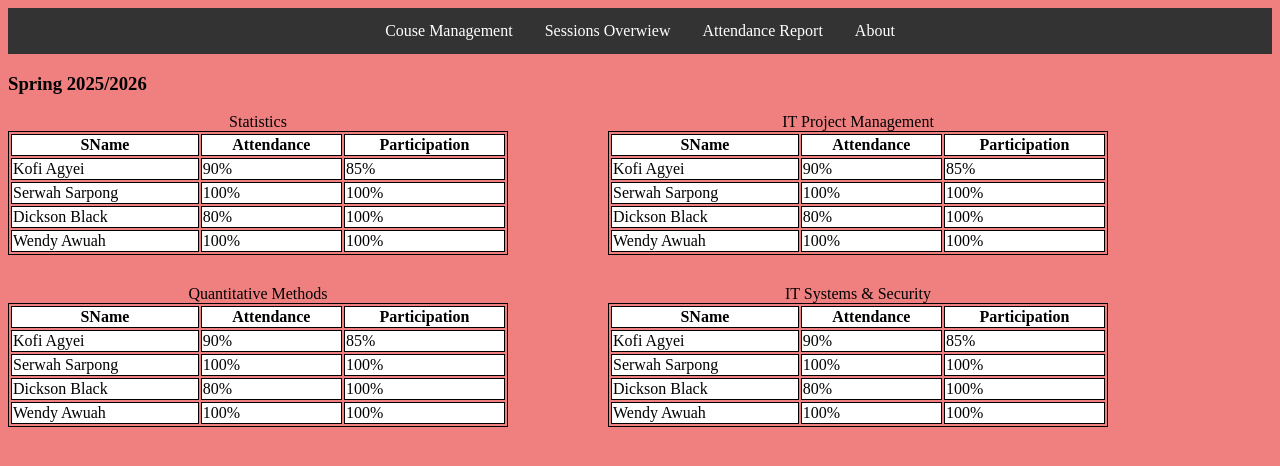
After one commit to Gwen288/LabProject_Wendy.A.A.Dwumfuor, a PHP site: page /Session.html in a window 1280 px wide. The commit adds this page. Shown: the top 466 px of the page. Run offline with PHP 8.4, Linux system fonts and the light colour scheme.

Commit message:
Added a session page dashboard

```diff
--- /dev/null
+++ b/Session.html
@@ -0,0 +1,191 @@
+<!DOCTYPE html>
+<html lang="en">
+    <head>
+        <meta charset="UTF-8">
+        <meta name="viewport" content="width=device-width initial-scale=1.0">
+        <title>Session</title>
+        <link rel="stylesheet" href="dashboard.css">
+    </head>
+    <body>
+
+        <div  class="nav">
+            <ul >
+                <li><a href="#Course">Couse Management</a></li>
+                <li><a href="Session.html">Sessions Overwiew</a></li>
+                <li><a href="#Attendance">Attendance Report</a></li>
+             <li><a href="#about">About</a></li>
+             </ul>
+
+        </div>
+
+        <section >
+            <h3>Spring 2025/2026</h3>
+             <div class="row">
+                <div >
+                    <table>
+                        <caption>Statistics</caption>
+                            <colgroup>
+                                <col span="3" style="background-color: white;">
+                            </colgroup>
+                        <thead>
+                             <tr>
+
+                                <th>SName</th>
+                                <th>Attendance</th>
+                                <th>Participation</th>
+                            </tr>
+                        </thead>
+                        <tbody>
+                            <tr>
+                                <td>Kofi Agyei</td>
+                                <td>90%</td>
+                                <td>85%</td>
+                            </tr>
+
+                            <tr>
+                                <td>Serwah Sarpong</td>
+                                <td>100%</td>
+                                <td>100%</td>
+                            </tr>
+                            <tr>
+                                <td>Dickson Black</td>
+                                <td>80%</td>
+                                <td>100%</td>
+                            </tr>
+                            <tr>
+                                <td>Wendy Awuah</td>
+                                <td>100%</td>
+                                <td>100%</td>
+                            </tr>
+                        </tbody>
+                    </table>
+
+                    <table class="quant">
+                        <caption>Quantitative Methods</caption>
+                            <colgroup>
+                                <col span="3" style="background-color: white;">
+                        </colgroup>
+                        <thead>
+                            <tr>
+
+                                <th>SName</th>
+                                <th>Attendance</th>
+                                <th>Participation</th>
+                            </tr>
+                        </thead>
+                        <tbody>
+                            <tr>
+                                <td>Kofi Agyei</td>
+                                <td>90%</td>
+                                <td>85%</td>
+                            </tr>
+
+                            <tr>
+                                <td>Serwah Sarpong</td>
+                                <td>100%</td>
+                                <td>100%</td>
+                            </tr>
+                            <tr>
+                                <td>Dickson Black</td>
+                                <td>80%</td>
+                                <td>100%</td>
+                            </tr>
+                            <tr>
+                                <td>Wendy Awuah</td>
+                                <td>100%</td>
+                                <td>100%</td>
+                            </tr>
+                        </tbody>
+                    </table>
+                </div>
+
+                <div class="column">
+                    <div class="Project">
+                        <table>
+                            <caption>IT Project Management</caption>
+                                <colgroup>
+                                    <col span="3" style="background-color: white;">
+                                </colgroup>
+                            <thead>
+                                <tr>
+
+                                    <th>SName</th>
+                                    <th>Attendance</th>
+                                    <th>Participation</th>
+                                </tr>
+                            </thead>
+                            <tbody>
+                                <tr>
+                                    <td>Kofi Agyei</td>
+                                    <td>90%</td>
+                                    <td>85%</td>
+                                </tr>
+
+                                <tr>
+                                    <td>Serwah Sarpong</td>
+                                    <td>100%</td>
+                                    <td>100%</td>
+                                </tr>
+                                <tr>
+                                    <td>Dickson Black</td>
+                                    <td>80%</td>
+                                    <td>100%</td>
+                                </tr>
+                                <tr>
+                                    <td>Wendy Awuah</td>
+                                    <td>100%</td>
+                                    <td>100%</td>
+                                </tr>
+                            </tbody>
+                        </table>
+                    </div>
+
+
+                    <div class="row">
+                        <div class="Systems">
+                            <table>
+                                <caption>IT Systems & Security</caption>
+                                    <colgroup>
+                                        <col span="3" style="background-color: white;">
+                                    </colgroup>
+                                <thead>
+                                    <tr>
+
+                                        <th>SName</th>
+                                        <th>Attendance</th>
+                                        <th>Participation</th>
+                                    </tr>
+                                </thead>
+                                <tbody>
+                                    <tr>
+                                        <td>Kofi Agyei</td>
+                                        <td>90%</td>
+                                        <td>85%</td>
+                                    </tr>
+
+                                    <tr>
+                                        <td>Serwah Sarpong</td>
+                                        <td>100%</td>
+                                        <td>100%</td>
+                                    </tr>
+                                     <tr>
+                                        <td>Dickson Black</td>
+                                        <td>80%</td>
+                                        <td>100%</td>
+                                    </tr>
+                                    <tr>
+                                        <td>Wendy Awuah</td>
+                                        <td>100%</td>
+                                        <td>100%</td>
+                                    </tr>
+                                </tbody>
+                            </table>
+                        </div>
+                    </div>
+                </div>
+
+
+            </div>
+        </section>
+    </body>
+</html>
--- a/dashboard.css
+++ b/dashboard.css
@@ -1,3 +1,7 @@
+body{
+  background-color: lightcoral;
+}
+
 ul {
     list-style-type: none;
     margin: 0;
@@ -17,3 +21,30 @@ ul {
   ul li a:hover {
     background-color: #111111;
   }
+
+  table{
+    width: 500px;
+  }
+
+
+  table,th, td {
+    border: 1px solid black;
+  }
+
+  .row{
+    display: flex;
+    flex-direction: row;
+  }
+
+  .column{
+    display: flex;
+    flex-direction: column;
+  }
+
+  .Project,.Systems{
+    margin-left: 100px;
+  }
+
+  .Systems,.quant{
+  margin-top: 30px;
+  }
--- a/login.html
+++ b/login.html
@@ -7,7 +7,7 @@
         <link rel="stylesheet" href="style.css" >
 
     </head>
-    <body>
+    <body >
         <div class="card">
             <h2 id="layer">Login</h2>
             <form class="mainCard">
```
Also changed, not shown: faculty_dashboard.html (+5 -3 lines), style.css (+12 -5 lines).
